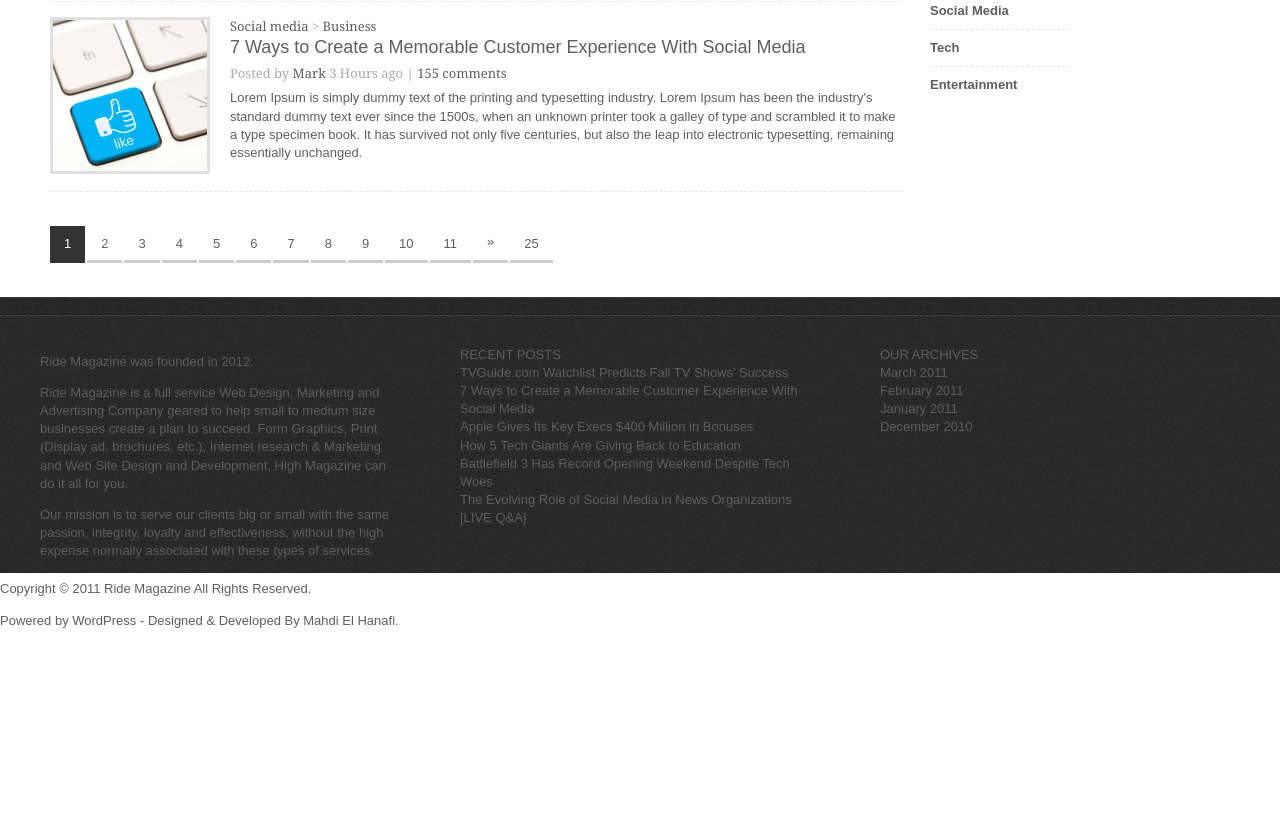
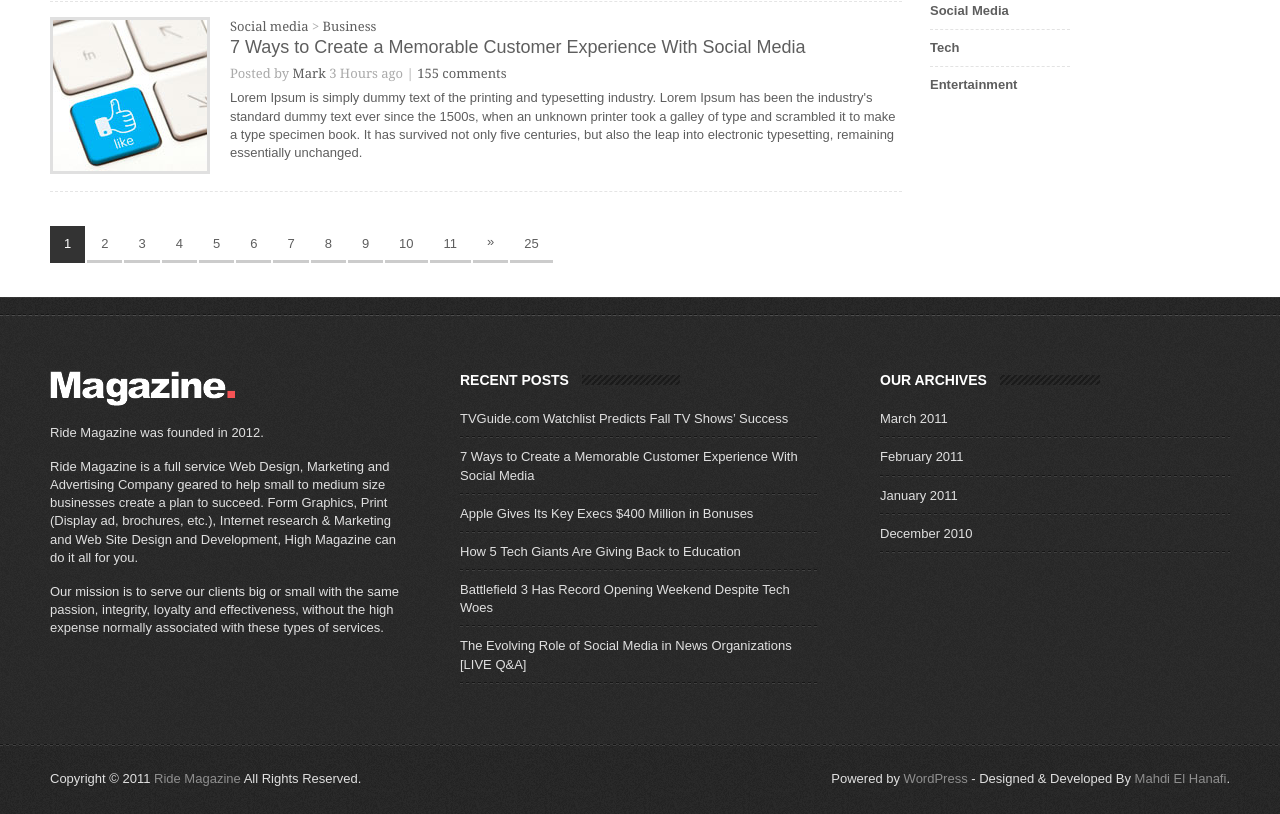
Before and after one commit to Victor-UA/Magazine, a plain HTML site: page Magazine/index.html in a window 1280 px wide. Shown: the part 1035-1849 px from the top of the page. Before the commit the page ends 1678 px from the top, so only its background shows below. Drawn offline with Linux system fonts and the light colour scheme.

Commit message:
Урок 5.7.2

```diff
--- a/Magazine/css/style.css
+++ b/Magazine/css/style.css
@@ -54,7 +54,7 @@ h2 {
     min-width: 960px;
 }
 
-#header, #inner-menu, #wrapper, #footer-middle-content{
+#header, #inner-menu, #wrapper, #footer-middle-content, #footer-bottom-content {
     min-width: 960px;
     max-width: 1200px;
     margin: 0 auto;
@@ -232,6 +232,7 @@ h2 {
 
 #footer {
     min-width: 960px;
+    color: #e0e0e0;
 }
 
 #footer-top {
@@ -245,10 +246,11 @@ h2 {
 
 #footer-middle-content {
     overflow: hidden;
+    padding-bottom: 60px;
 }
 
 .footer-box {
-    padding-top: 30px;
+    padding-top: 55px;
     width: 30%;
     padding-right: 5%;
     float: left;
@@ -257,3 +259,57 @@ h2 {
 #footer-box-right {
     padding-right: 0;
 }
+
+#magazine {
+    background: url("../images/logo_footer.png") no-repeat 10px 0;
+    padding: 37px 0 0 10px;
+}
+
+#magazine p {
+    margin: 16px 0;
+}
+
+#footer h3 {
+    background: url("../images/footer_h3_bg.png") repeat-x 0 4px;
+    color: #fff;
+    text-transform: uppercase;
+    font-size: 14px;
+    font-weight: bold;
+    width: 220px;
+    margin-bottom: 10px;
+}
+
+#footer h3 span {
+    background: url("../images/footer_middle_bg.png");
+    padding-right: 13px;
+}
+
+#recent-post ul li, #archives ul li {
+    padding: 10px 0;
+    background: url("../images/dashed_bg.png") repeat-x left bottom;
+}
+
+#recent-post ul li a, #archives ul li a {
+    color: #e0e0e0;
+}
+
+#archives {
+    padding-right: 10px;
+}
+
+#footer-bottom {
+    background: url("../images/footer_bottom_bg.png") repeat-x;
+}
+
+#footer-bottom p {
+    margin: 0;
+    padding: 26px 10px;
+}
+
+#footer-bottom-content {
+    overflow: hidden;
+}
+
+#footer-bottom a {
+    color: #8f8f8f;
+}
--- a/Magazine/index.html
+++ b/Magazine/index.html
@@ -212,6 +212,7 @@ including versions of Lorem Ipsum.</p>
         <div id="footer-middle">
             <div id="footer-middle-content">
                 <div class="footer-box">
+                    <div id="magazine">
                         <p>Ride Magazine was founded in 2012.</p>
                         <p>
                             Ride Magazine is a full service Web Design,
@@ -229,7 +230,9 @@ including versions of Lorem Ipsum.</p>
                             associated with these types of services.
                         </p>
                     </div>
+                </div>
                 <div class="footer-box">
+                    <div id="recent-post">
                         <h3><span>RECENT POSTS</span></h3>
                         <ul>
                             <li>
@@ -238,29 +241,41 @@ including versions of Lorem Ipsum.</p>
                                     TV Shows’ Success
                                 </a>
                             </li>
-                        <li href="#">
+                            <li>
+                                <a href="#">
                                     7 Ways to Create a Memorable
                                     Customer Experience With Social Media
+                                </a>
                             </li>
-                        <li href="#">
+                            <li>
+                                <a href="#">
                                     Apple Gives Its Key Execs $400
                                     Million in Bonuses
+                                </a>
                             </li>
-                        <li href="#">
+                            <li>
+                                <a href="#">
                                     How 5 Tech Giants Are Giving Back to
                                     Education
+                                </a>
                             </li>
-                        <li href="#">
+                            <li>
+                                <a href="#">
                                     Battlefield 3 Has Record Opening
                                     Weekend Despite Tech Woes
+                                </a>
                             </li>
-                        <li href="#">
+                            <li>
+                                <a href="#">
                                     The Evolving Role of Social Media in
                                     News Organizations [LIVE Q&amp;A]
+                                </a>
                             </li>
                         </ul>
                     </div>
+                </div>
                 <div class="footer-box" id="footer-box-right">
+                    <div id="archives">
                         <h3><span>OUR ARCHIVES</span></h3>
                         <ul>
                             <li><a href="#">March 2011</a></li>
@@ -271,10 +286,11 @@ including versions of Lorem Ipsum.</p>
                     </div>
                 </div>
             </div>
+        </div>
         <div id="footer-bottom">
             <div id="footer-bottom-content">
-                <p>Copyright &copy; 2011 <a href="#">Ride Magazine</a> All Rights Reserved.</p>
-                <p>Powered by <a href="#">WordPress</a> - Designed & Developed By <a href="#">Mahdi El Hanafi</a>.</p>
+                <p class="left">Copyright &copy; 2011 <a href="#">Ride Magazine</a> All Rights Reserved.</p>
+                <p class="right">Powered by <a href="#">WordPress</a> - Designed & Developed By <a href="#">Mahdi El Hanafi</a>.</p>
             </div>
         </div>
     </div>
```
Lines whose indentation alone changed are shown as unchanged.
